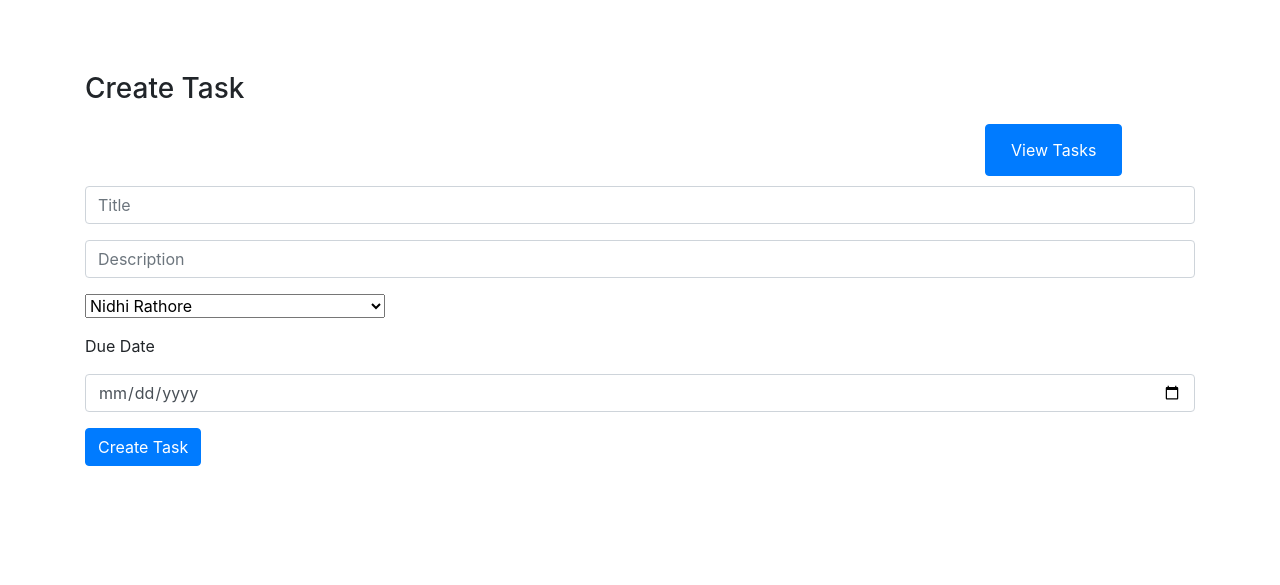
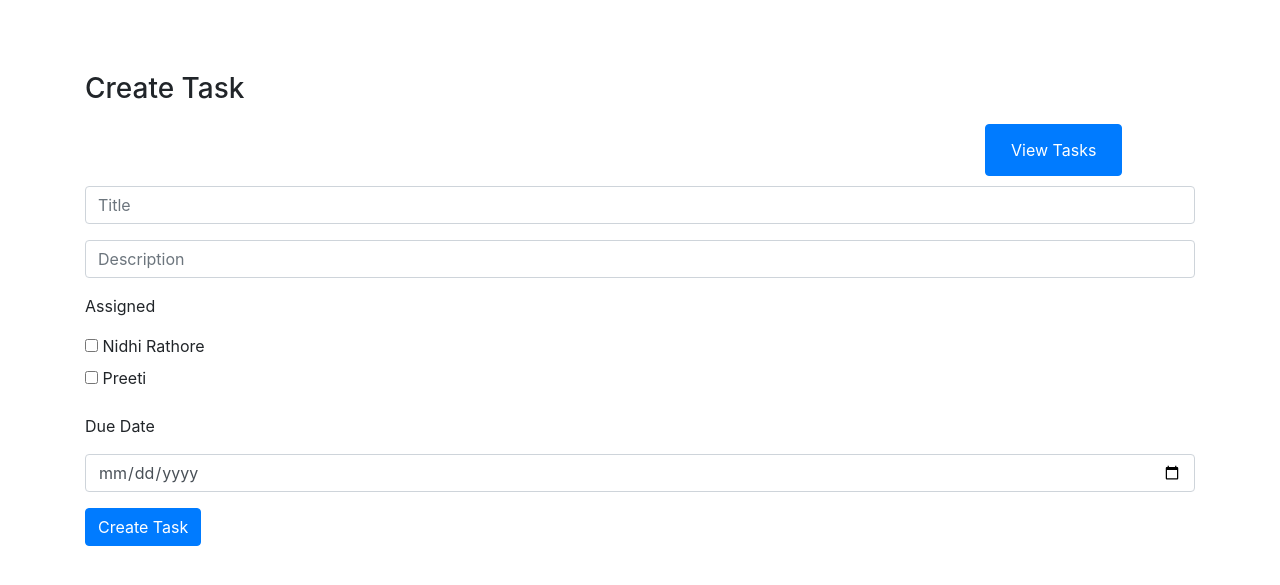
Before and after one commit to nidhirathore2023/AssignmentProject, a Django app: page /taskManager/createTask/ in a window 1280 px wide. Shown: the top 585 px of the page. Run offline with Django 4.2, Linux system fonts and the light colour scheme; data comes from the database, SQL or seed files in the repository.

Commit message:
Final  commit

```diff
--- a/taskManager/models.py
+++ b/taskManager/models.py
@@ -10,6 +10,6 @@ class User(models.Model):
 class Task(models.Model):
     title = models.CharField(max_length=12)
     descrpition = models.CharField(max_length=12)
-    assigned = models.ForeignKey(User, on_delete=models.CASCADE)
+    assigned = models.ManyToManyField(User)
     dueDate = models.DateField()
     createdBy = models.PositiveBigIntegerField();
--- a/taskManager/templates/createTask.html
+++ b/taskManager/templates/createTask.html
@@ -1,6 +1,7 @@
 {% extends 'base.html' %}
 {% block content %}
 <h3>Create Task</h3>
+<script src="https://code.jquery.com/jquery-3.6.0.min.js"></script>
 <button type="button" class="btn btn-primary" style="margin:10px ; margin-left: 900px;"> <a class="btn btn-primary" href="{% url 'viewTaskAssigned'%}">View Tasks</a></button>
 <br>
 <form method="post" action="{% url 'createTask'%}">
@@ -12,11 +13,11 @@
         <input type="text" class="form-control" id="example2"  name="descrpition" placeholder="Description">
       </div>
       <div class="form-group">
-        <select name="assigned" id="assigned" style="width: 300px;">
-            {% for user in allUsers %}
-            <option value="{{user.id}}">{{user.name}}</option>
-            {% endfor %}
-          </select>
+        <p>Assigned</p>
+        {% for user in allUsers %}
+        <input type="checkbox" id="hobby1" name="assigned" value="{{user.id}}">
+        <label for="hobby1">{{user.name}}</label><br>
+        {% endfor %}
     </div>
             <div class="form-group">
                 <p>Due Date</p>
--- a/taskManager/templates/viewTaskAssigned.html
+++ b/taskManager/templates/viewTaskAssigned.html
@@ -32,7 +32,9 @@
         <div class="card" style="width: 50 rem; margin-left:50px;">
           <div class="card-body">
             <h5 class="card-title">Title -- {{task.title}}</h5>
-            <p class="card-text">Assignee -- {{task.assigned.name}}</p>
+            {% for user in task.assigned.all %}
+            <p class="card-text">Assignee -- {{user.name}}</p>
+            {% endfor %}
             <p class="card-text">Descrpition -- {{task.descrpition}}</p>
             <p class="card-text">Due Date -- {{task.dueDate}}</p>
           </div>
--- a/taskManager/views.py
+++ b/taskManager/views.py
@@ -1,3 +1,4 @@
+import json
 from django.shortcuts import render
 from .models import Task,User
 from .forms import CreateTask
@@ -27,15 +28,17 @@ def viewTaskAssigned(request):
 
 def createTask(request):
     allUsers = User.objects.all()
+
     if request.method =='POST':
             request.POST = request.POST.copy()
             request.POST._mutable = True
             request.POST['createdBy'] = USER
-            assigned = request.POST.get('assigned')
+            assigned = request.POST.getlist('assigned')
             form = CreateTask(request.POST or None)
             if form.is_valid():
                 form.save()
-                sendNotification(assigned,request)
+                for user in assigned:
+                    sendNotification(user,request)
                 messages.success(request,"Task is created Successfully")
             else:
                 messages.error(request,"Unable to create task")
@@ -54,5 +57,5 @@ def sendNotification(assigned,request):
     # [user.email],
     # fail_silently=False,
     # )
-    print(user.name)
+    # print(user.name)
     messages.success(request,"Email is send to - "+user.name)
```
Also changed, not shown: db.sqlite3, taskManager/migrations/0003_remove_task_assigned_task_assigned.py (added).
